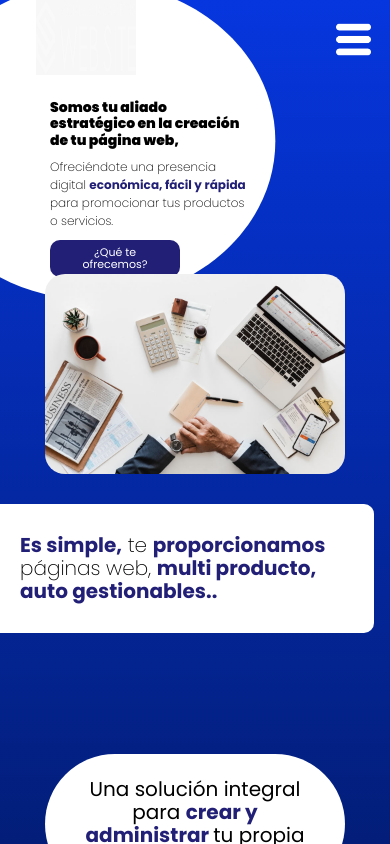
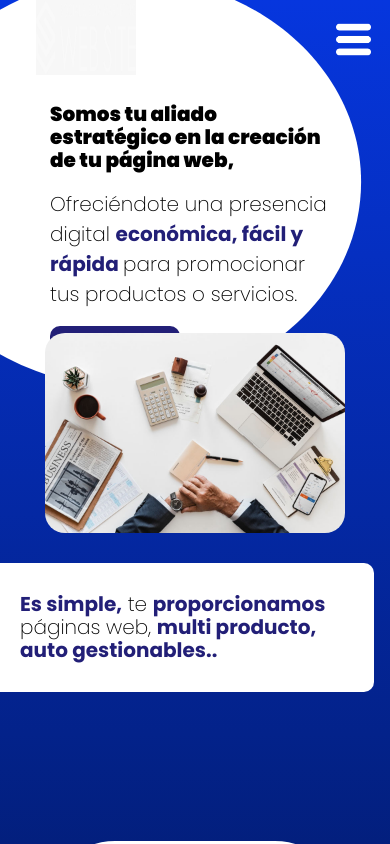
Before and after one commit to SEGR02/pidelo-miguel, a Next.js app: page / in a window 390 px wide. Shown: the top 844 px of the page. Built offline with nearby package versions, Linux system fonts and the light colour scheme.

Commit message:
Feat from Sebas: Ready some changes on home page

```diff
--- a/src/app/styles/home.module.css
+++ b/src/app/styles/home.module.css
@@ -384,7 +384,7 @@
     height: 200px;
     align-items: center;
     display: inherit;
-    margin-top: 3vh;
+    margin-top: 10vh;
   }
   .img1Container {
     width: 100%;
@@ -399,17 +399,17 @@
 
 @media screen and (max-width: 463px) {
   .ball {
-    height: 300px;
-    width: 280px;
+    height: 387px;
+    width: 373px;
   }
   .title {
-    font-size: 14px;
-    width: 200px;
+    font-size: 20px;
+    width: 280px;
   }
 
   .p {
-    width: 200px;
-    font-size: 12px;
+    width: 280px;
+    font-size: 20px;
   }
   .buttonContainer {
     width: 150px;
--- a/src/app/wantMyVirtualStore/page.tsx
+++ b/src/app/wantMyVirtualStore/page.tsx
@@ -8,8 +8,8 @@ import stepsMobile from "../assets/productsmobileready.svg";
 import subproducts from "../assets/subproductsone.svg";
 import subproducts2 from "../assets/subproductstwo.svg";
 import subproducts3 from "../assets/subproductsthree.svg";
-import subproductsMobile from "../assets/firstsubpr.svg";
-import subproducts2Mobile from "../assets/secondsubpr.svg";
+import subproductsMobile from "../assets/firstsubproductss.svg";
+import subproducts2Mobile from "../assets/secondsubproductss.svg";
 import subproducts3Mobile from "../assets/thirdsubpr.svg";
 
 export default function WantMyVirtualStore() {
```
Also changed, not shown: src/app/assets/firstsubproductss.svg (added), src/app/assets/secondsubproductss.svg (added).
